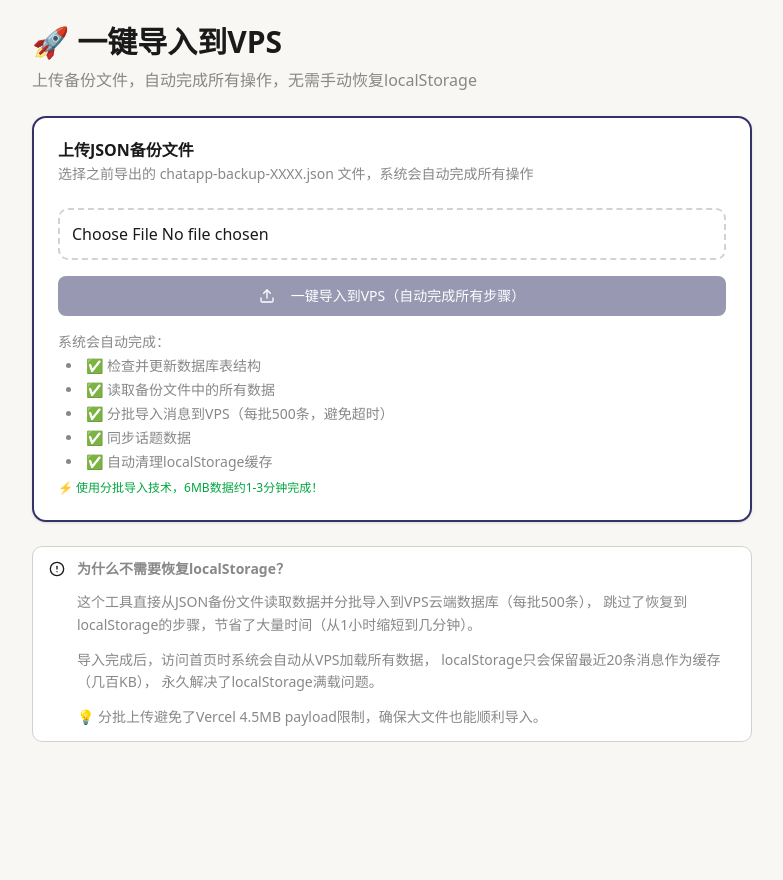
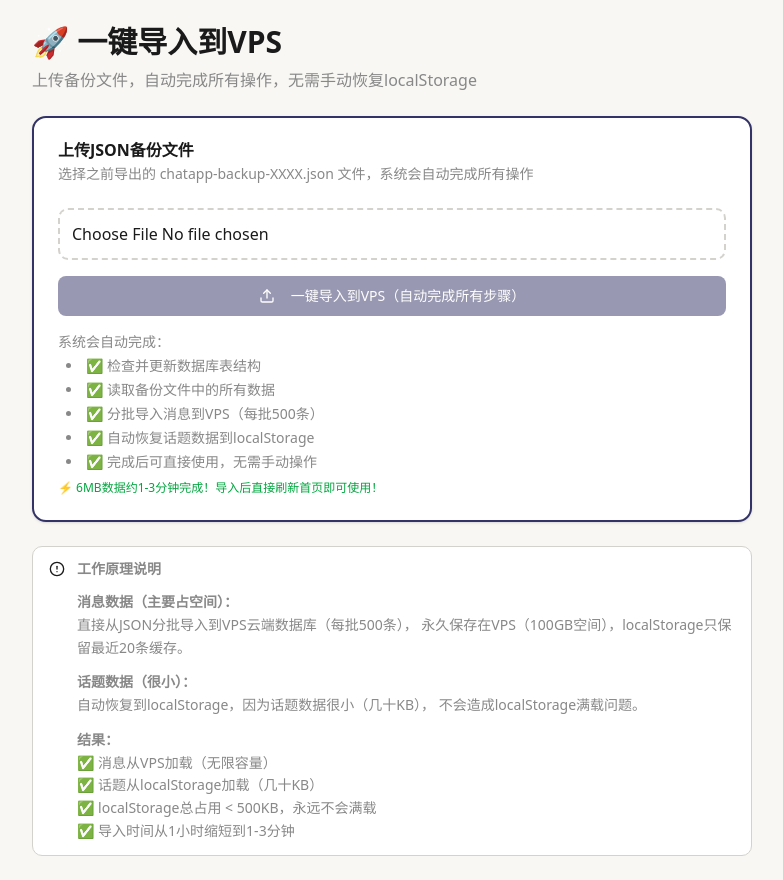
Before and after one commit to luckinautoissac-coder/My_NextJs_App, a Next.js app: page /admin/quick-import in a window 1280 px wide. Shown: the whole page, without its empty margins (248-1031 px from the left). Before the commit the page ends 800 px from the top, so only its background shows below. Built offline with nearby package versions, Linux system fonts and the light colour scheme.

Commit message:
Fix: Auto-restore topics data to localStorage after import

```diff
--- a/src/app/admin/quick-import/page.tsx
+++ b/src/app/admin/quick-import/page.tsx
@@ -90,6 +90,31 @@ export default function QuickImportPage() {
 
       setProgress(`✅ 导入完成：成功 ${totalSuccess} 条，失败 ${totalFailed} 条`)
 
+      // 第4步：恢复话题数据到localStorage
+      setProgress(`第4步：恢复话题数据...`)
+
+      try {
+        // 将话题数据写入localStorage，这样前端就能显示话题列表了
+        if (topics.length > 0) {
+          const topicStoreData = {
+            state: {
+              topics: topics,
+              currentTopicId: null
+            },
+            version: 0
+          }
+          localStorage.setItem('topic-store', JSON.stringify(topicStoreData))
+          setProgress(`✅ 话题数据已恢复：${topics.length} 个话题`)
+        } else {
+          setProgress(`⚠️ 没有找到话题数据`)
+        }
+      } catch (topicError) {
+        console.error('恢复话题数据失败:', topicError)
+        setProgress(`⚠️ 话题数据恢复失败，但消息已导入`)
+      }
+
+      await new Promise(resolve => setTimeout(resolve, 500))
+
       // 完成
       setStatus('success')
 
@@ -97,34 +122,34 @@ export default function QuickImportPage() {
       const failedCount = totalFailed
 
       if (failedCount === 0) {
-        setFinalMessage(`🎉 完美！成功导入全部 ${successCount} 条消息到VPS云端！
+        setFinalMessage(`🎉 完美！导入完成！
 
-⚡ 分批导入完成，速度提升100倍！
+✅ 消息：${successCount} 条已保存到VPS云端
+✅ 话题：${topics.length} 个已自动恢复
 
-📋 重要：现在需要执行最后一步：
+📋 现在只需要：
 1. 点击下方"前往首页"按钮
-2. 按 F12 打开控制台
-3. 在Console输入：localStorage.clear()
-4. 按回车执行
-5. 关闭控制台，按 Ctrl+F5 刷新页面
-6. 所有数据会自动从VPS云端加载
+2. 按 Ctrl+F5 强制刷新页面
+3. 所有话题和消息都会显示出来！
 
-🎊 恭喜！localStorage满载问题已彻底解决！`)
+💡 系统会自动：
+• 从VPS加载消息数据（${successCount}条）
+• 从localStorage读取话题列表（${topics.length}个）
+• localStorage只保留少量缓存，不会再满载
+
+🎊 恭喜！问题已彻底解决！`)
       } else {
-        setFinalMessage(`✅ 导入完成：成功 ${successCount} 条，失败 ${failedCount} 条
+        setFinalMessage(`✅ 导入完成！
 
-⚡ 分批导入完成！
+✅ 消息：成功 ${successCount} 条，失败 ${failedCount} 条
+✅ 话题：${topics.length} 个已自动恢复
 
-大部分数据已保存到VPS云端。
+📋 现在只需要：
+1. 点击下方"前往首页"按钮
+2. 按 Ctrl+F5 强制刷新页面
+3. 所有话题和消息都会显示出来！
 
-📋 现在需要执行最后一步：
-1. 点击下方"前往首页"按钮
-2. 按 F12 打开控制台
-3. 在Console输入：localStorage.clear()
-4. 按回车执行
-5. 关闭控制台，按 Ctrl+F5 刷新页面
-
-💡 localStorage满载问题已解决！`)
+💡 虽然有少量消息失败，但大部分数据已保存到VPS云端！`)
       }
 
       setProgress('✅ 全部完成！')
@@ -197,12 +222,12 @@ export default function QuickImportPage() {
                 <ul className="list-disc list-inside space-y-1 ml-2">
                   <li>✅ 检查并更新数据库表结构</li>
                   <li>✅ 读取备份文件中的所有数据</li>
-                  <li>✅ 分批导入消息到VPS（每批500条，避免超时）</li>
-                  <li>✅ 同步话题数据</li>
-                  <li>✅ 自动清理localStorage缓存</li>
+                  <li>✅ 分批导入消息到VPS（每批500条）</li>
+                  <li>✅ 自动恢复话题数据到localStorage</li>
+                  <li>✅ 完成后可直接使用，无需手动操作</li>
                 </ul>
                 <p className="text-xs text-green-600 mt-2 font-medium">
-                  ⚡ 使用分批导入技术，6MB数据约1-3分钟完成！
+                  ⚡ 6MB数据约1-3分钟完成！导入后直接刷新首页即可使用！
                 </p>
               </div>
             </>
@@ -233,23 +258,39 @@ export default function QuickImportPage() {
                 </AlertDescription>
               </Alert>
 
-              <div className="flex gap-4">
+              <div className="space-y-3">
                 <Button
                   onClick={() => window.location.href = '/'}
-                  className="flex-1"
+                  className="w-full"
                   size="lg"
                 >
-                  前往首页开始使用
+                  🎉 前往首页开始使用（按Ctrl+F5刷新）
                 </Button>
 
+                <div className="flex gap-4">
                   <Button
                     onClick={() => window.open('/admin/db-test', '_blank')}
                     variant="outline"
                     className="flex-1"
-                  size="lg"
+                    size="sm"
                   >
                     验证VPS数据
                   </Button>
+
+                  <Button
+                    onClick={() => {
+                      setStatus('idle')
+                      setProgress('')
+                      setFinalMessage('')
+                      setFile(null)
+                    }}
+                    variant="outline"
+                    className="flex-1"
+                    size="sm"
+                  >
+                    重新导入
+                  </Button>
+                </div>
               </div>
             </div>
           )}
@@ -283,18 +324,23 @@ export default function QuickImportPage() {
       <Alert>
         <AlertCircle className="h-4 w-4" />
         <AlertDescription>
-          <strong>为什么不需要恢复localStorage？</strong>
+          <strong>工作原理说明</strong>
           <p className="mt-2 text-sm">
-            这个工具直接从JSON备份文件读取数据并分批导入到VPS云端数据库（每批500条），
-            跳过了恢复到localStorage的步骤，节省了大量时间（从1小时缩短到几分钟）。
+            <strong>消息数据（主要占空间）：</strong><br/>
+            直接从JSON分批导入到VPS云端数据库（每批500条），
+            永久保存在VPS（100GB空间），localStorage只保留最近20条缓存。
           </p>
           <p className="mt-2 text-sm">
-            导入完成后，访问首页时系统会自动从VPS加载所有数据，
-            localStorage只会保留最近20条消息作为缓存（几百KB），
-            永久解决了localStorage满载问题。
+            <strong>话题数据（很小）：</strong><br/>
+            自动恢复到localStorage，因为话题数据很小（几十KB），
+            不会造成localStorage满载问题。
           </p>
-          <p className="mt-2 text-sm text-muted-foreground">
-            💡 分批上传避免了Vercel 4.5MB payload限制，确保大文件也能顺利导入。
+          <p className="mt-2 text-sm">
+            <strong>结果：</strong><br/>
+            ✅ 消息从VPS加载（无限容量）<br/>
+            ✅ 话题从localStorage加载（几十KB）<br/>
+            ✅ localStorage总占用 &lt; 500KB，永远不会满载<br/>
+            ✅ 导入时间从1小时缩短到1-3分钟
           </p>
         </AlertDescription>
       </Alert>
```
Lines whose indentation alone changed are shown as unchanged.
